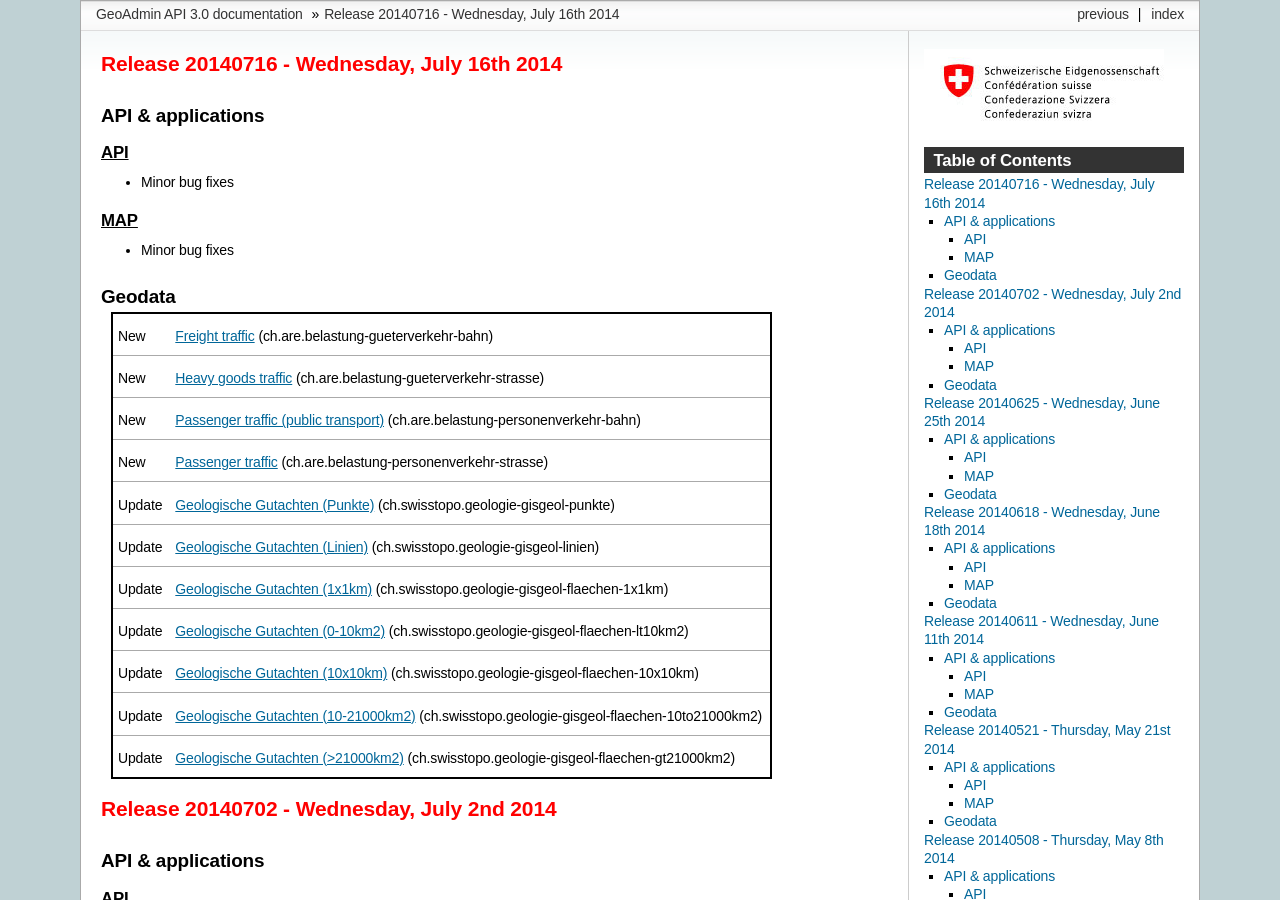
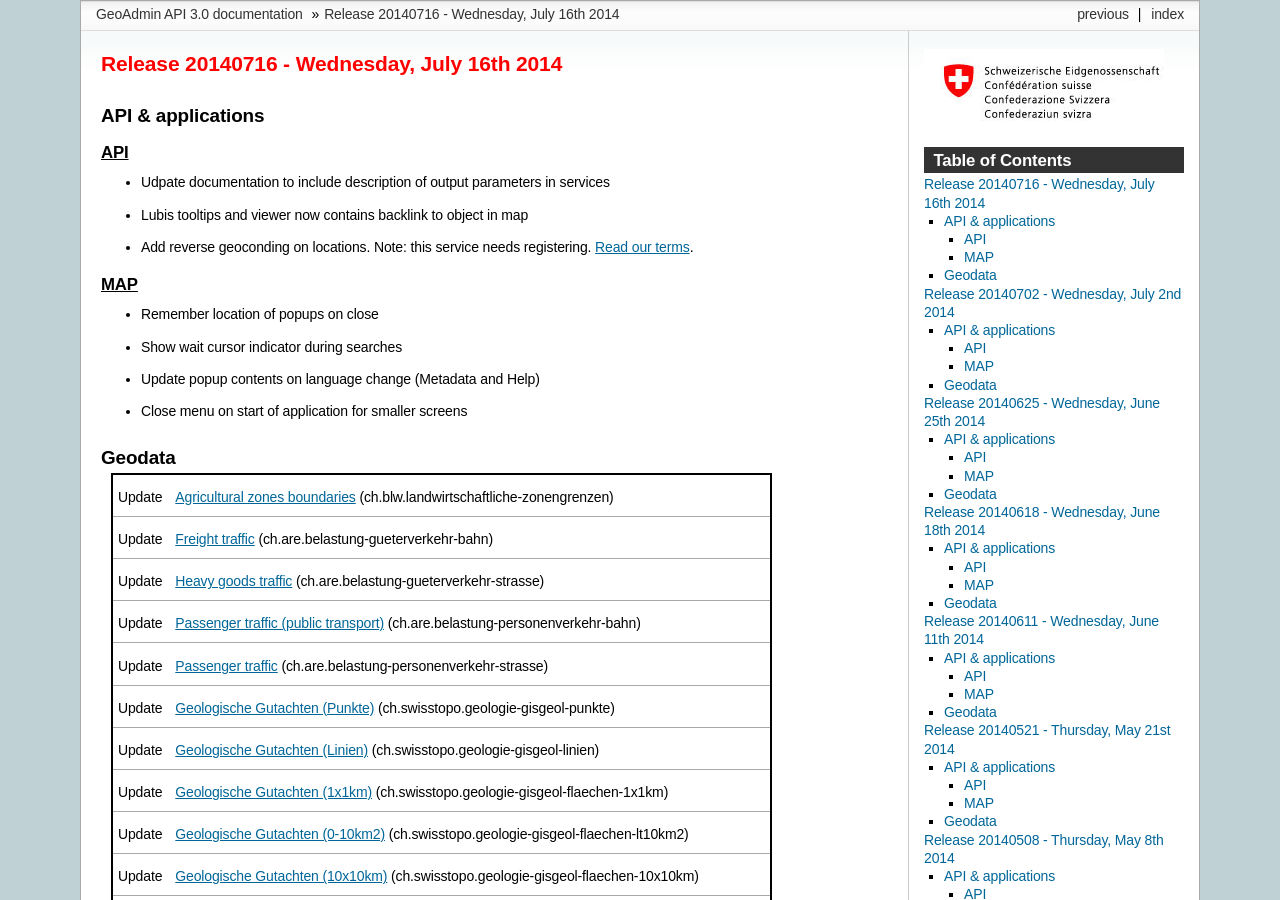
Before and after one commit to swisstopo-test/doc-chsdi3, a Sphinx documentation site: the page built from source/releasenotes/index.rst, in a window 1280 px wide and 900 px high. Built offline with Sphinx 7.4.7, drawn with Linux system fonts in a browser that asks for light colours.

Commit message:
Adding API/MAP changes to releasenotes

```diff
--- a/source/releasenotes/index.rst
+++ b/source/releasenotes/index.rst
@@ -7,23 +7,30 @@ API & applications
 `API <//api3.geo.admin.ch>`__
 -----------------------------------
 
-- Minor bug fixes
+- Udpate documentation to include description of output parameters in services
+- Lubis tooltips and viewer now contains backlink to object in map
+- Add reverse geoconding on locations. Note: this service needs registering. `Read our terms <http://www.geo.admin.ch/internet/geoportal/de/home/services/geoservices/display_services/api_services/order_form.html>`__.
 
 `MAP <//map.geo.admin.ch>`__
 -----------------------------------
 
-- Minor bug fixes
+- Remember location of popups on close
+- Show wait cursor indicator during searches
+- Update popup contents on language change (Metadata and Help)
+- Close menu on start of application for smaller screens
 
 Geodata
 ********
 +--------+------------------------------------------------------------------------------------------------------------------------------------------------------------------------------------------------------+
-| New    | `Freight traffic <//map.geo.admin.ch/?layers=ch.are.belastung-gueterverkehr-bahn>`__ (ch.are.belastung-gueterverkehr-bahn)                                                                           |
+| Update | `Agricultural zones boundaries <//map.geo.admin.ch/?layers=ch.blw.landwirtschaftliche-zonengrenzen>`__ (ch.blw.landwirtschaftliche-zonengrenzen)                                                     |
 +--------+------------------------------------------------------------------------------------------------------------------------------------------------------------------------------------------------------+
-| New    | `Heavy goods traffic <//map.geo.admin.ch/?layers=ch.are.belastung-gueterverkehr-strasse>`__ (ch.are.belastung-gueterverkehr-strasse)                                                                 |
+| Update | `Freight traffic <//map.geo.admin.ch/?layers=ch.are.belastung-gueterverkehr-bahn>`__ (ch.are.belastung-gueterverkehr-bahn)                                                                           |
 +--------+------------------------------------------------------------------------------------------------------------------------------------------------------------------------------------------------------+
-| New    | `Passenger traffic (public transport) <//map.geo.admin.ch/?layers=ch.are.belastung-personenverkehr-bahn>`__ (ch.are.belastung-personenverkehr-bahn)                                                  |
+| Update | `Heavy goods traffic <//map.geo.admin.ch/?layers=ch.are.belastung-gueterverkehr-strasse>`__ (ch.are.belastung-gueterverkehr-strasse)                                                                 |
 +--------+------------------------------------------------------------------------------------------------------------------------------------------------------------------------------------------------------+
-| New    | `Passenger traffic <//map.geo.admin.ch/?layers=ch.are.belastung-personenverkehr-strasse>`__ (ch.are.belastung-personenverkehr-strasse)                                                               |
+| Update | `Passenger traffic (public transport) <//map.geo.admin.ch/?layers=ch.are.belastung-personenverkehr-bahn>`__ (ch.are.belastung-personenverkehr-bahn)                                                  |
++--------+------------------------------------------------------------------------------------------------------------------------------------------------------------------------------------------------------+
+| Update | `Passenger traffic <//map.geo.admin.ch/?layers=ch.are.belastung-personenverkehr-strasse>`__ (ch.are.belastung-personenverkehr-strasse)                                                               |
 +--------+------------------------------------------------------------------------------------------------------------------------------------------------------------------------------------------------------+
 | Update | `Geologische Gutachten (Punkte) <//map.geo.admin.ch/?layers=ch.swisstopo.geologie-gisgeol-punkte>`__ (ch.swisstopo.geologie-gisgeol-punkte)                                                          |
 +--------+------------------------------------------------------------------------------------------------------------------------------------------------------------------------------------------------------+
```
